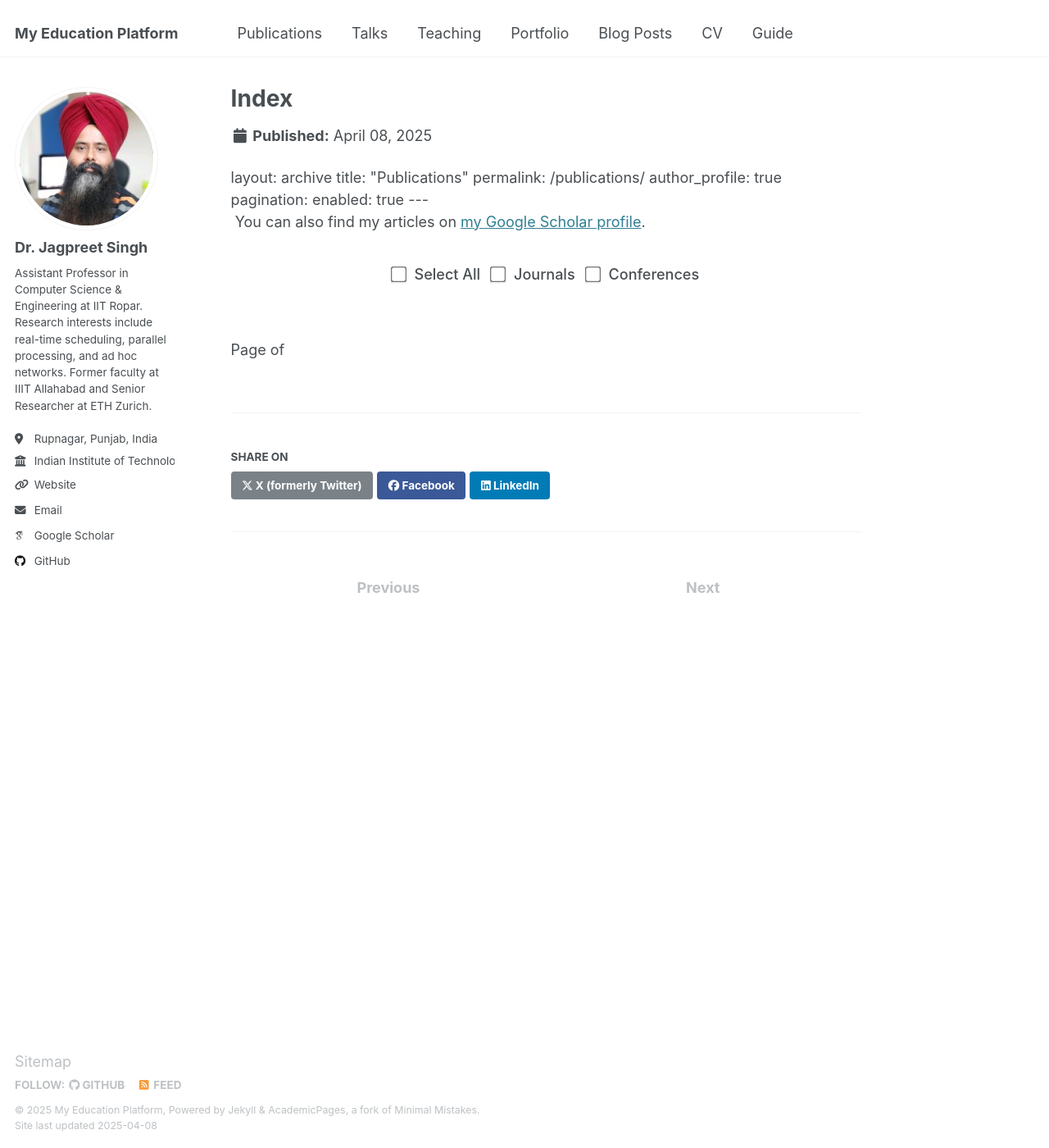
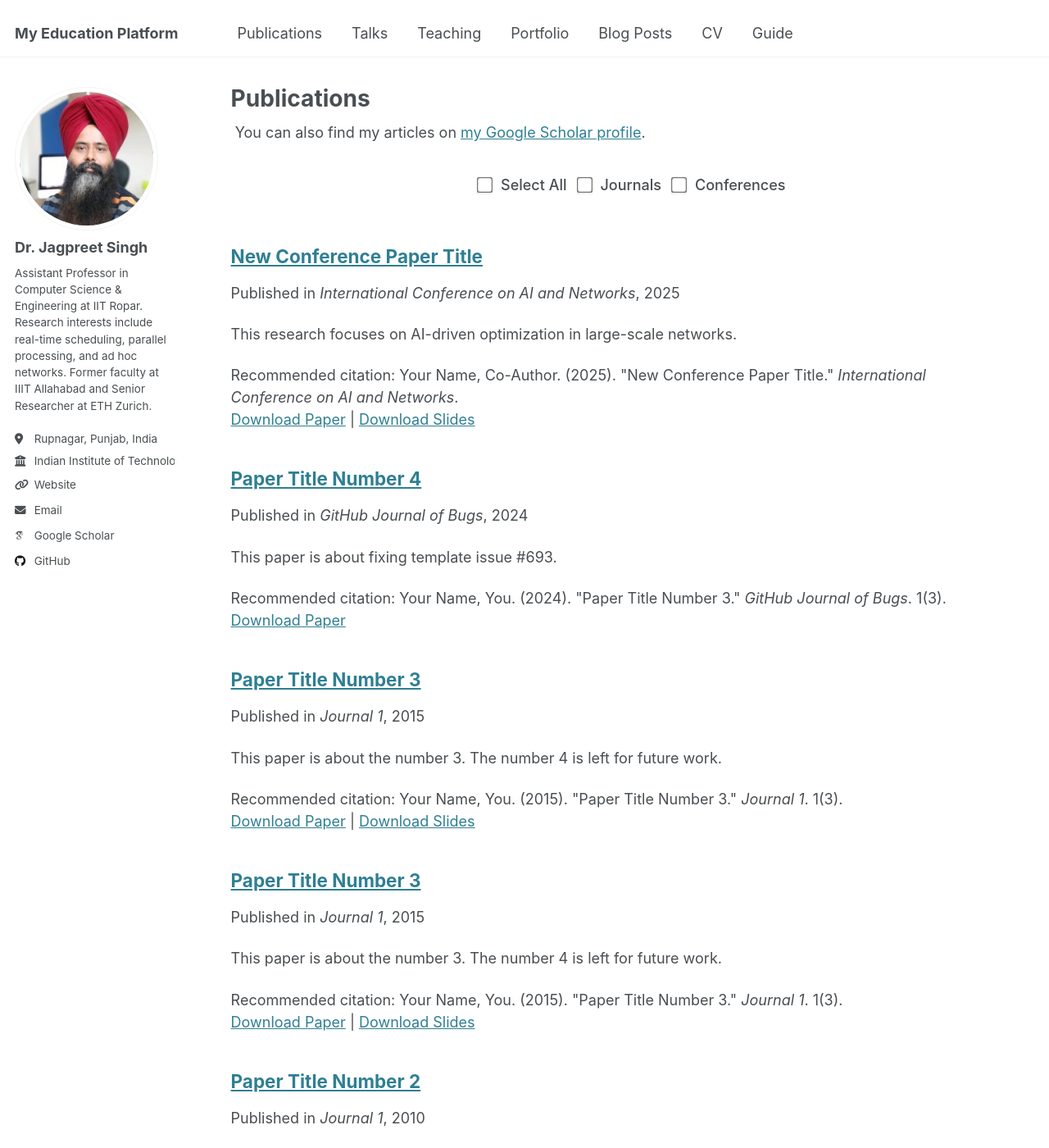
Before and after one commit to Sharma-eng-cli/Sharma-eng-cli.github.io, a Jekyll site: the page built from publications.html, in a window 1280 px wide and 1400 px high. Shown: the whole window at 82% size. Built offline with Jekyll 4.4.1, drawn with Linux system fonts in a browser that asks for light colours; some web fonts are replaced; the list of posts is cut into pages by our own code; comment, search, counter and statistics services are not loaded; some of the changed text lies outside the part shown.

Commit message:
Removed unnecessary index.html from _publications

```diff
--- a/_config.yml
+++ b/_config.yml
@@ -227,6 +227,9 @@ collections:
   talks:
     output: true
     permalink: /:collection/:path/
+  publications:
+    output: true
+    permalink: /publications/:title/
 
 
 # These settings control how pages and collections are included in the site
@@ -371,8 +374,3 @@ compress_html:
   clippings: all
   ignore:
     envs: development
-
-# collections:
-#   publications:
-#     output: true
-#     permalink: /publications/:path/
--- a/_publications/index.html
+++ b/publications.html
@@ -1,11 +1,11 @@
 ---
----
-layout: archive
+layout: archive  # Ensure this layout exists or modify it to 'default' if necessary
 title: "Publications"
 permalink: /publications/
 author_profile: true
 pagination:
   enabled: true
+  collection: publications
 ---
 
 {% if site.author.googlescholar %}
```
